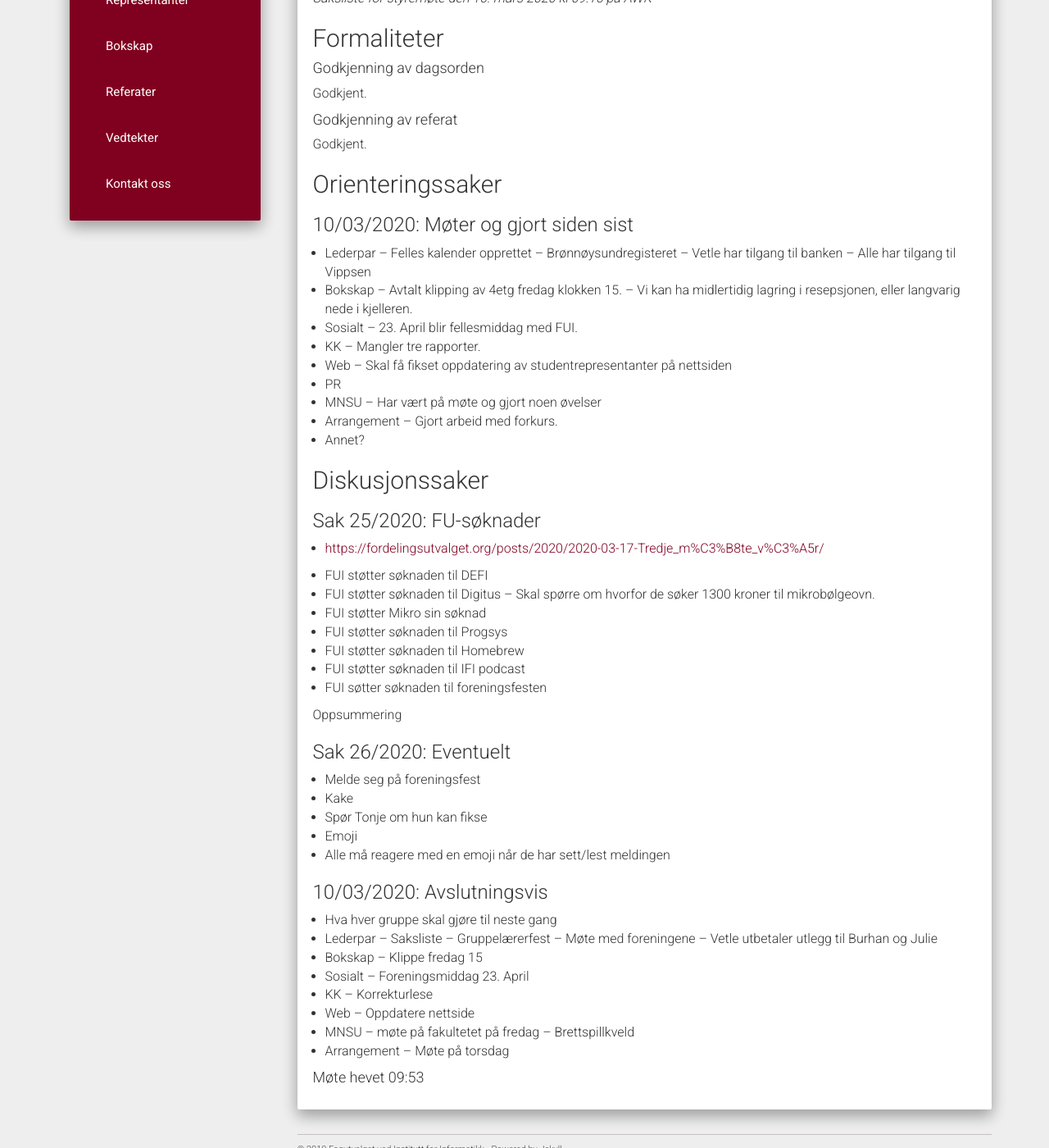
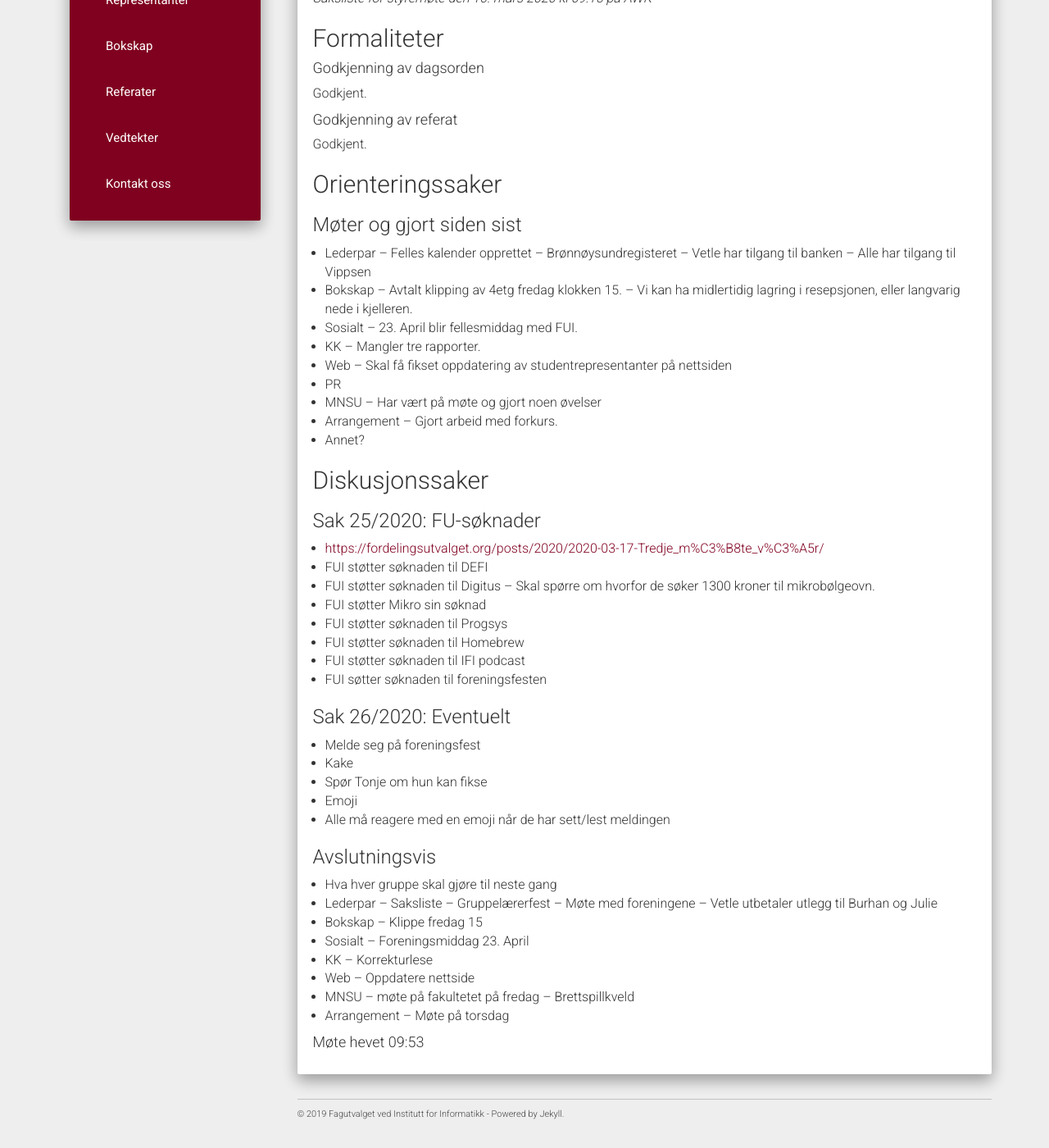
Before and after one commit to fui/fui.github.io, a Jekyll site: the page built from _posts/2020-03-10-referat.md, in a window 1280 px wide and 1400 px high, scrolled down 346 px. Shown: the whole window at 82% size. Built offline with Jekyll 4.4.1, drawn with Linux system fonts in a browser that asks for light colours; nearby versions of some CDN libraries.

Commit message:
Update 2020-03-10-referat.md

```diff
--- a/_posts/2020-03-10-referat.md
+++ b/_posts/2020-03-10-referat.md
@@ -21,7 +21,7 @@ Godkjent.
 
 ## Orienteringssaker
 
-### 10/03/2020: Møter og gjort siden sist
+### Møter og gjort siden sist
 
 -   Lederpar
   -- Felles kalender opprettet
@@ -50,7 +50,6 @@ Godkjent.
 ### Sak 25/2020: FU-søknader
 
 -   [https://fordelingsutvalget.org/posts/2020/2020-03-17-Tredje_m%C3%B8te_v%C3%A5r/](https://fordelingsutvalget.org/posts/2020/2020-03-17-Tredje_m%C3%B8te_v%C3%A5r/)
-
 -   FUI støtter søknaden til DEFI
 -   FUI støtter søknaden til Digitus
 --   Skal spørre om hvorfor de søker 1300 kroner til mikrobølgeovn.
@@ -59,8 +58,6 @@ Godkjent.
 -   FUI støtter søknaden til Homebrew
 -   FUI støtter søknaden til IFI podcast
 -   FUI søtter søknaden til foreningsfesten
-
-Oppsummering
 
 ### Sak 26/2020: Eventuelt
 
@@ -71,7 +68,7 @@ Oppsummering
 -   Alle må reagere med en emoji når de har sett/lest meldingen
 
 
-### 10/03/2020: Avslutningsvis
+### Avslutningsvis
 
 -   Hva hver gruppe skal gjøre til neste gang
 -  Lederpar
```
Also changed, not shown: other parts of _posts/2020-03-10-referat.md (+1 -1 lines).
